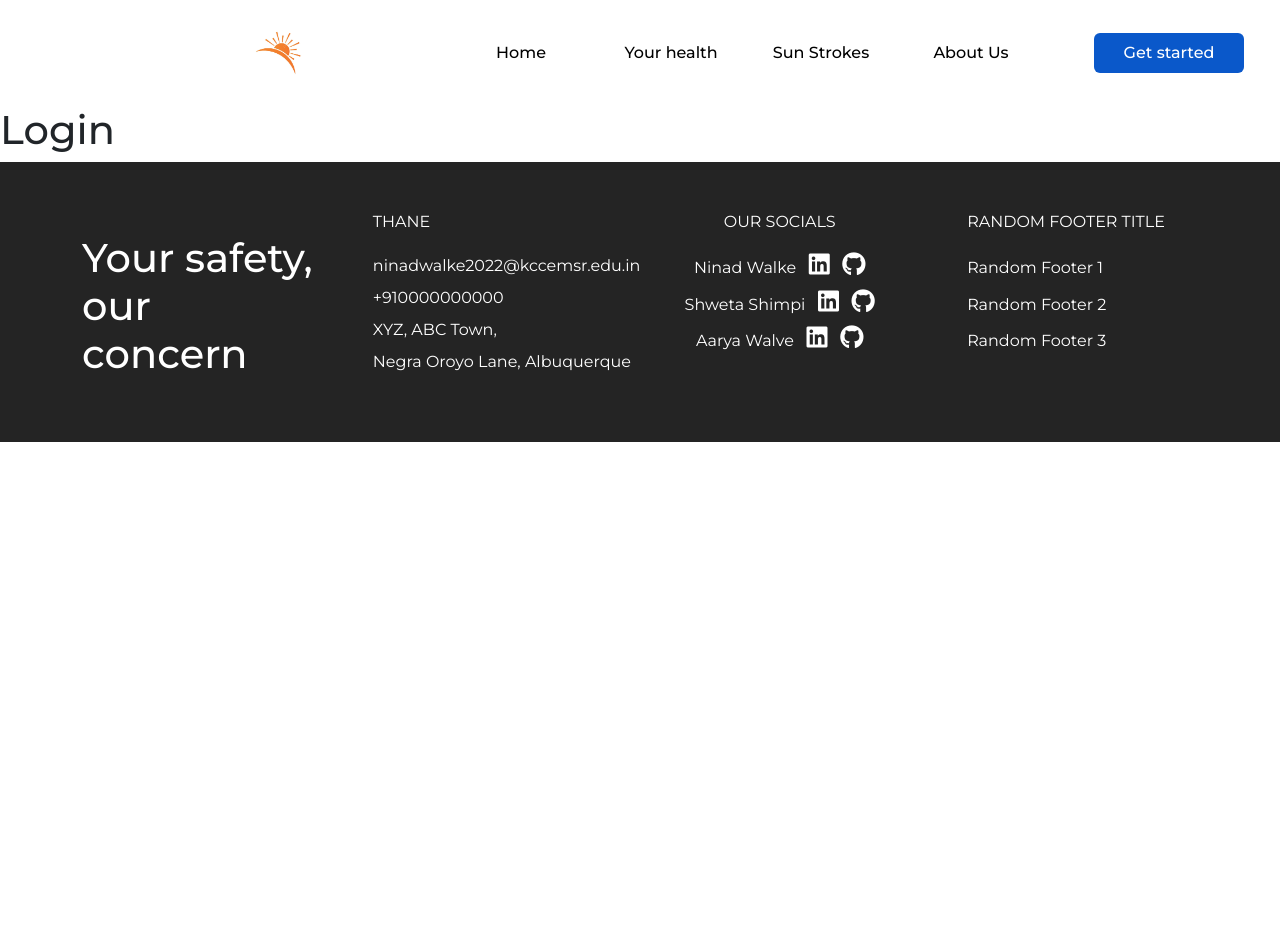
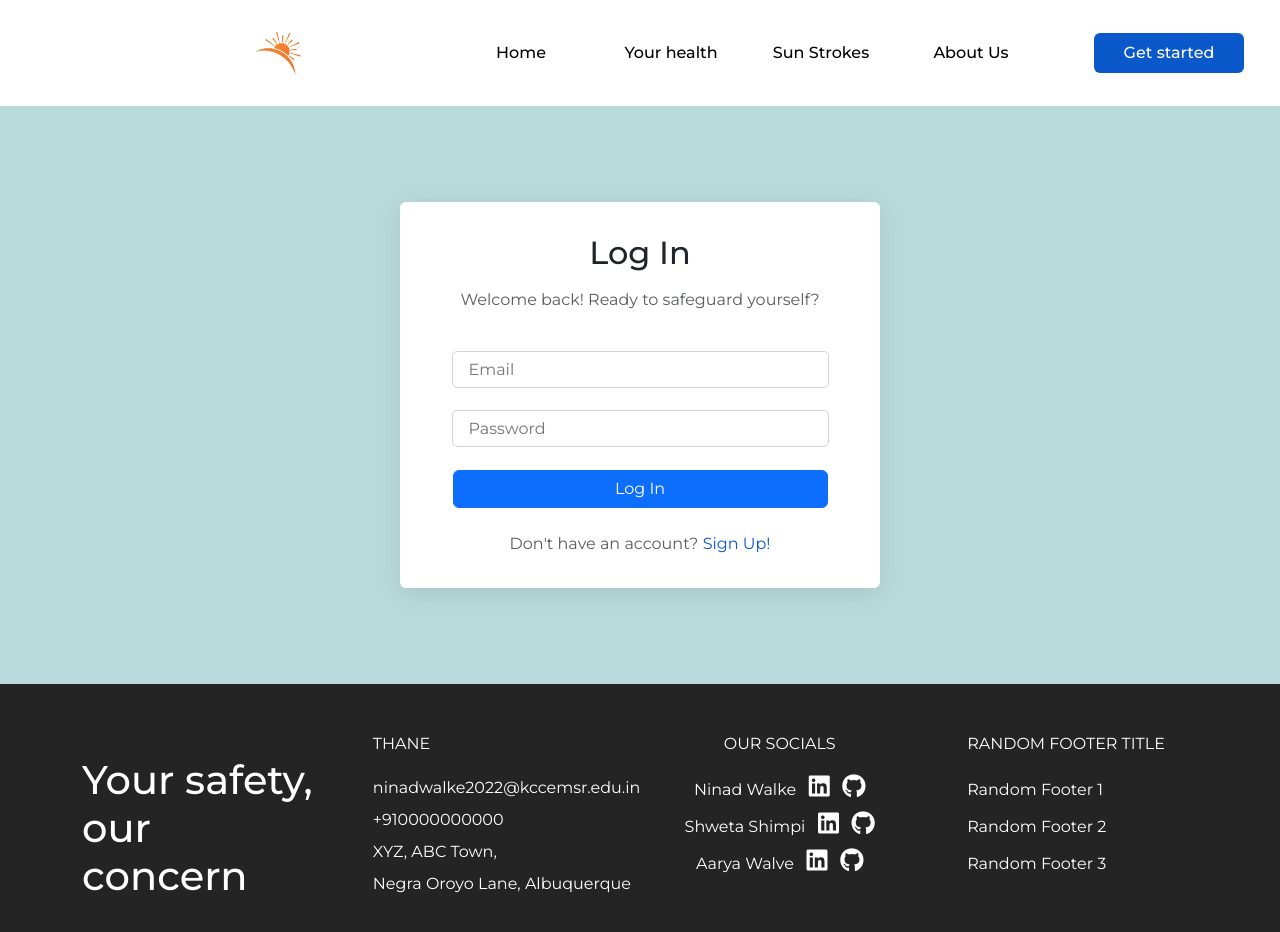
Before and after one commit to NinadWalke/Weather-Protection, a React (Vite) app in the folder frontend/: page /login in a window 1280 px wide. Shown: the top 932 px of the page. Before the commit the page ends 800 px from the top, so only its background shows below. Built offline with nearby package versions, Linux system fonts and the light colour scheme.

Commit message:
Added login and signup pages frontend

```diff
--- /dev/null
+++ b/frontend/src/authentication_pages/forms.css
@@ -0,0 +1,21 @@
+.form-cont {
+    background-color:rgb(185, 218, 219);
+}
+
+.card {
+    box-shadow: 0px 5px 25px rgba(0, 0, 0, 0.1);
+    border: none;
+}
+
+input {
+    width: 375px;
+    height: 35px;
+    border-radius: 0.25rem;
+    border: none;
+    outline: 1px solid lightgrey;
+    padding-left: 1rem;
+}
+
+input:focus {
+    outline: 1px solid rgb(50, 173, 255);
+}
--- /dev/null
+++ b/frontend/src/authentication_pages/login/LoginPage.jsx
@@ -0,0 +1,53 @@
+import React from 'react';
+
+// Importing form styling
+import "../forms.css";
+
+function LoginPage() {
+    return (
+        <>
+      <div className="container-fluid form-cont">
+        <div
+          className="container"
+          style={{ width: "100%", display: "flex", justifyContent: "center" }}
+        >
+          <div className="row">
+            <div className="col mt-5 mb-5 pt-5 pb-5">
+              <div class="card" style={{ width: "30rem" }}>
+                <div class="card-body text-center">
+                  <h2 class="card-title mt-3">Log In</h2>
+                  <p class="card-text text-muted mt-3">
+                    Welcome back! Ready to safeguard yourself?
+                  </p>
+                  <form action="">
+                    <br />
+                    <input className="mb-4" type="text" placeholder="Email" />
+                    <br />
+                    <input
+                      className="mb-4"
+                      type="password"
+                      placeholder="Password"
+                    />
+                    <br />
+                    <button
+                      className="btn btn-primary mb-4"
+                      style={{ width: "375px" }}
+                    >
+                      Log In
+                    </button>
+                    <p className="text-muted">
+                      Don't have an account?{" "}
+                      <a href="/register"><span style={{ color: "#0A58CA" }}>Sign Up!</span></a>
+                    </p>
+                  </form>
+                </div>
+              </div>
+            </div>
+          </div>
+        </div>
+      </div>
+    </>
+    );
+}
+
+export default LoginPage;
--- /dev/null
+++ b/frontend/src/authentication_pages/signup/SignUpPage.jsx
@@ -0,0 +1,58 @@
+import React from "react";
+
+// Importing form styling
+import "../forms.css";
+
+function SignUpPage() {
+  return (
+    <>
+      <div className="container-fluid form-cont">
+        <div
+          className="container"
+          style={{ width: "100%", display: "flex", justifyContent: "center" }}
+        >
+          <div className="row">
+            <div className="col mt-5 mb-5 pt-5 pb-5">
+              <div class="card" style={{ width: "30rem" }}>
+                <div class="card-body text-center">
+                  <h2 class="card-title mt-3">Sign Up</h2>
+                  <p class="card-text text-muted mt-3">
+                    Let's get started with your registration!
+                  </p>
+                  <form action="">
+                    <input
+                      className="mt-3 mb-4"
+                      type="text"
+                      placeholder="Name"
+                    />
+                    <br />
+                    <input className="mb-4" type="text" placeholder="Email" />
+                    <br />
+                    <input
+                      className="mb-4"
+                      type="password"
+                      placeholder="Password"
+                    />
+                    <br />
+                    <button
+                      className="btn btn-primary mb-4"
+                      style={{ width: "375px" }}
+                    >
+                      Sign Up
+                    </button>
+                    <p className="text-muted">
+                      Already have an account?{" "}
+                      <a href="/login"><span style={{ color: "#0A58CA" }}>Log In</span></a>
+                    </p>
+                  </form>
+                </div>
+              </div>
+            </div>
+          </div>
+        </div>
+      </div>
+    </>
+  );
+}
+
+export default SignUpPage;
--- a/frontend/src/landing_page/health/StrokeDiet.jsx
+++ b/frontend/src/landing_page/health/StrokeDiet.jsx
@@ -3,7 +3,7 @@ import React from 'react';
 function StrokeDiet() {
     return (
         <>
-            <div className="container mt-5">
+            <div className="container mt-5 mb-5 pb-5">
                 <h1 className="text-center">DIETARY ADVICE</h1>
                 <div className="row mt-5">
                     <div className="col">
--- a/frontend/src/landing_page/login/LoginPage.jsx
+++ /dev/null
@@ -1,11 +0,0 @@
-import React from 'react';
-
-function LoginPage() {
-    return (
-        <>
-            <h1>Login</h1>
-        </>
-    );
-}
-
-export default LoginPage;
--- a/frontend/src/landing_page/signup/SignUpPage.jsx
+++ /dev/null
@@ -1,9 +0,0 @@
-import React from 'react';
-
-function SignUpPage() {
-    return (
-        <h1>Sign Up</h1>
-     );
-}
-
-export default SignUpPage;
--- a/frontend/src/main.jsx
+++ b/frontend/src/main.jsx
@@ -11,8 +11,8 @@ import Footer from "./landing_page/Footer.jsx";
 import AboutUsPage from './landing_page/about_us/AboutUsPage.jsx';
 import HealthPage from './landing_page/health/HealthPage.jsx'
 import HomePage from './landing_page/home/HomePage.jsx'
-import LoginPage from './landing_page/login/LoginPage.jsx'
-import SignUpPage from './landing_page/signup/SignUpPage.jsx'
+import LoginPage from './authentication_pages/login/LoginPage.jsx'
+import SignUpPage from './authentication_pages/signup/SignUpPage.jsx'
 import StrokeInfoPage from './landing_page/strokes/StrokeInfoPage.jsx'
 
 createRoot(document.getElementById('root')).render(
```
